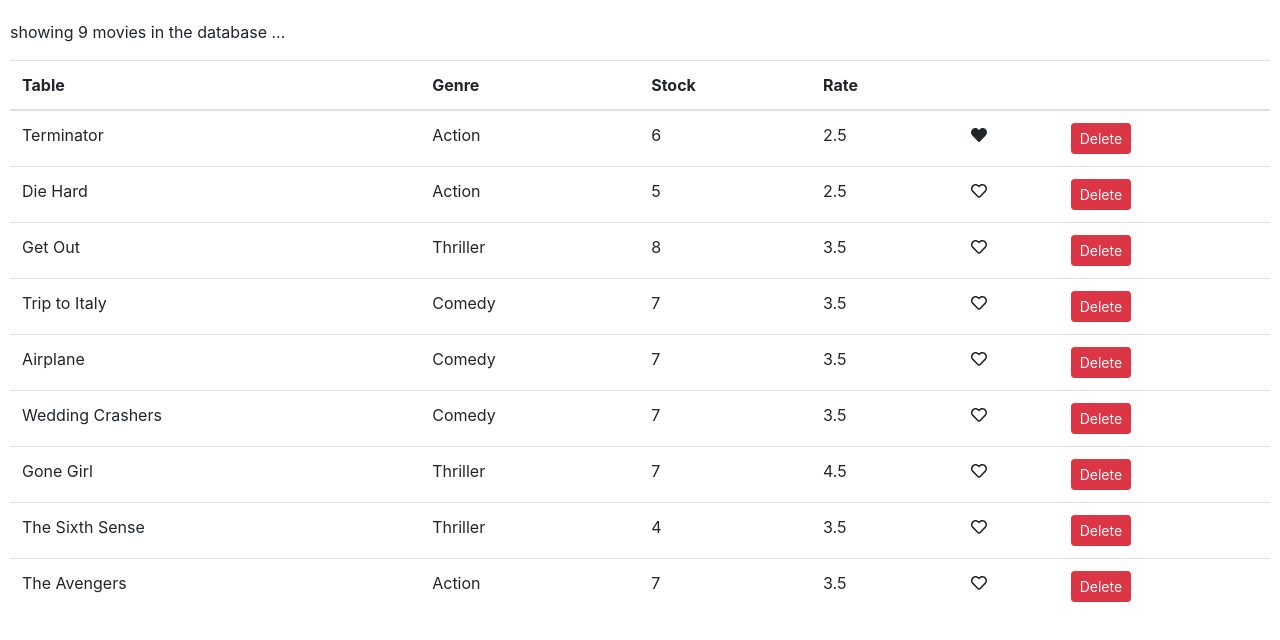
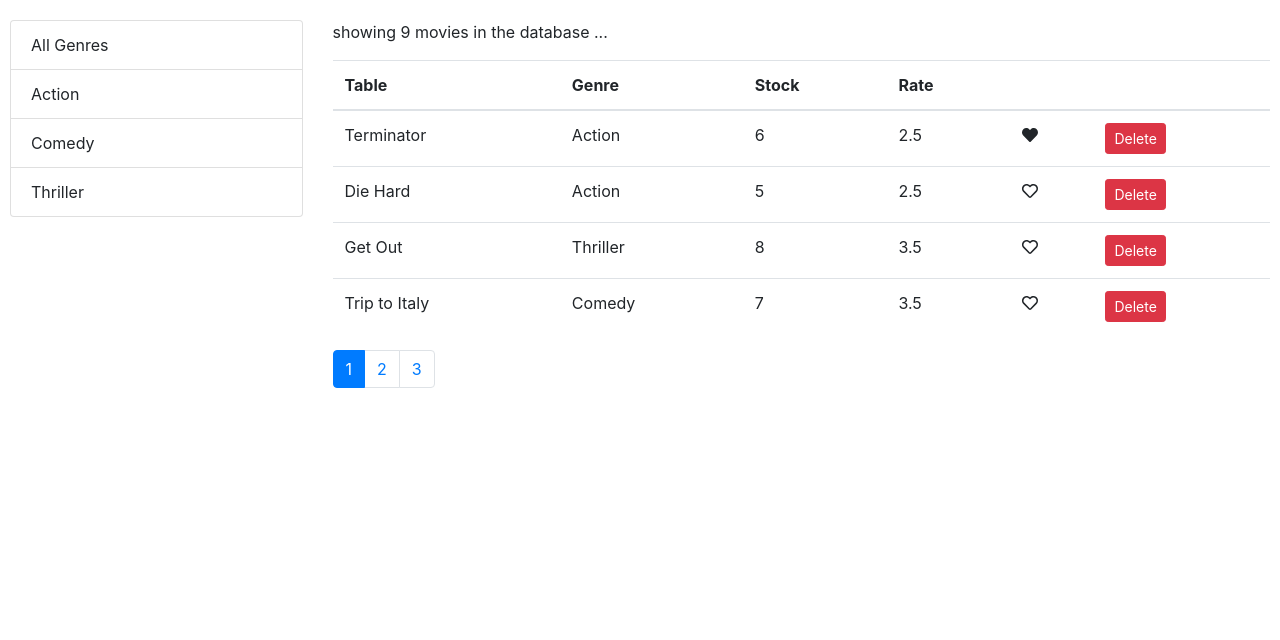
Before and after one commit to MortezaYaqubkhani/vidly_react, a React (Create React App) app: page / in a window 1280 px wide. Shown: the top 640 px of the page. Built offline with nearby package versions, Linux system fonts and the light colour scheme.

Commit message:
end of filtering exercise

```diff
--- a/package.json
+++ b/package.json
@@ -15,6 +15,8 @@
     "ag-grid-react": "^24.1.1",
     "bootstrap": "^4.5.3",
     "live-server": "^1.2.1",
+    "lodash": "^4.17.20",
+    "prop-types": "^15.7.2",
     "react": "^17.0.1",
     "react-dom": "^17.0.1",
     "react-scripts": "4.0.1",
--- a/src/App.js
+++ b/src/App.js
@@ -1,15 +1,12 @@
 import './App.css';
 import './components/movies';
 import Movies from './components/movies';
+import {library} from '@fortawesome/fontawesome-svg-core';
+import {fas} from '@fortawesome/free-solid-svg-icons';
+import {far} from '@fortawesome/free-regular-svg-icons';
+import {fab} from '@fortawesome/free-brands-svg-icons';
 
-import ReactDOM from 'react-dom'
-import { library } from '@fortawesome/fontawesome-svg-core'
-import { fas } from '@fortawesome/free-solid-svg-icons'
-import { far } from '@fortawesome/free-regular-svg-icons'
-import { fab } from '@fortawesome/free-brands-svg-icons'
-import { faCheckSquare, faCoffee, faHeart } from '@fortawesome/free-solid-svg-icons'
-
-library.add(fab, fas, far)
+library.add(fab, fas, far);
 
 function App() {
   return (
--- /dev/null
+++ b/src/components/genreList.jsx
@@ -0,0 +1,38 @@
+import React from 'react';
+
+const Genrelist = (props) => {
+  //interface
+  //list of the genres
+  //active genre list
+  const {
+    items,
+    textProperty,
+    valueProperty,
+    onItemSelect,
+    selectedItem,
+  } = props;
+
+  return (
+    <ul className="list-group">
+      {items.map((item) => (
+        <li
+          key={item[valueProperty]}
+          style={{cursor: 'pointer'}}
+          onClick={() => onItemSelect(item)}
+          className={
+            item === selectedItem ? 'list-group-item active' : 'list-group-item'
+          }
+        >
+          {item[textProperty]}
+        </li>
+      ))}
+    </ul>
+  );
+};
+
+Genrelist.defaultProps = {
+  textProperty: 'name',
+  valueProperty: '_id',
+};
+
+export default Genrelist;
--- a/src/components/like.jsx
+++ b/src/components/like.jsx
@@ -1,4 +1,4 @@
-import React, {Component} from 'react';
+import React from 'react';
 import {FontAwesomeIcon} from '@fortawesome/react-fontawesome';
 
 //input liked
--- a/src/components/movies.jsx
+++ b/src/components/movies.jsx
@@ -1,11 +1,23 @@
 import React, {Component} from 'react';
-import * as movieAPI from '../fakeMovieService';
+import {getMovies} from '../services/fakeMovieService';
+import {getGenres} from '../services/fakeGenreService';
 import Like from './like';
+import Pagination from './pagination';
+import {paginate} from '../utils/paginate';
+import GenreList from './genreList';
 
 class Movies extends Component {
   state = {
-    movies: movieAPI.getMovies(),
+    movies: [],
+    pageSize: 4,
+    currentPage: 1,
+    genres: [],
   };
+
+  componentDidMount() {
+    const genres = [{name: 'All Genres'}, ...getGenres()];
+    this.setState({movies: getMovies(), genres});
+  }
 
   handleDelete = (movie) => {
     const movies = this.state.movies.filter((m) => m._id !== movie._id);
@@ -20,13 +32,43 @@
     this.setState({movies});
   };
 
+  handlePageChange = (page) => {
+    this.setState({currentPage: page});
+  };
+
+  handleGenreSelect = (genre) => {
+    this.setState({selectedGenre: genre, currentPage: 1 });
+  };
+
   render() {
     const {length: count} = this.state.movies;
+    const {
+      pageSize,
+      currentPage,
+      selectedGenre,
+      movies: allMovies,
+    } = this.state;
+
     if (count === 0) return <p>There are no movies into the database ...</p>;
-    else
-      return (
-        <React.Fragment>
-          <p>showing {count} movies in the database ...</p>
+
+    let filteredMovies = selectedGenre && selectedGenre._id
+      ? allMovies.filter((m) => m.genre._id === selectedGenre._id)
+      : allMovies;
+
+    const movies = paginate(filteredMovies, currentPage, pageSize);
+    console.log(movies)
+
+    return (
+      <div className="row">
+        <div className="col-3">
+          <GenreList
+            items={this.state.genres}
+            selectedItem={this.state.selectedGenre}
+            onItemSelect={this.handleGenreSelect}
+          />
+        </div>
+        <div className="col">
+          <p>showing {filteredMovies.length} movies in the database ...</p>
           <table className="table">
             <thead>
               <tr>
@@ -39,7 +81,7 @@
               </tr>
             </thead>
             <tbody>
-              {this.state.movies.map((movie) => (
+              {movies.map((movie) => (
                 <tr key={movie._id}>
                   <td>{movie.title}</td>
                   <td>{movie.genre.name}</td>
@@ -63,8 +105,15 @@
               ))}
             </tbody>
           </table>
-        </React.Fragment>
-      );
+          <Pagination
+            itemsCount={filteredMovies.length}
+            pageSize={pageSize}
+            onPageChange={this.handlePageChange}
+            currentPage={currentPage}
+          />
+        </div>
+      </div>
+    );
   }
 }
 
--- /dev/null
+++ b/src/components/pagination.jsx
@@ -0,0 +1,39 @@
+import React from 'react';
+import _ from 'lodash';
+import PropTypes from 'prop-types';
+
+
+const Pagination = (props) => {
+  const {itemsCount, pageSize, currentPage, onPageChange} = props;
+
+  const page = Math.ceil(itemsCount / pageSize);
+  if (page === 1) return null;
+  const pages = _.range(1, page + 1);
+  return (
+    <nav>
+      <ul className="pagination">
+        {pages.map((page) => (
+          <li
+            style={{cursor: 'pointer'}}
+            key={page}
+            className={page === currentPage ? 'page-item active' : 'page-item'}
+          >
+            <a onClick={() => onPageChange(page)} className="page-link">
+              {page}
+            </a>
+          </li>
+        ))}
+      </ul>
+    </nav>
+  );
+};
+
+//to check the types of prop values
+Pagination.propTypes = {
+  itemsCount: PropTypes.number.isRequired,
+  pageSize: PropTypes.number.isRequired,
+  currentPage: PropTypes.number.isRequired,
+  onPageChange: PropTypes.func.isRequired,
+};
+
+export default Pagination;
--- a/src/index.js
+++ b/src/index.js
@@ -4,7 +4,7 @@
 import App from './App';
 import reportWebVitals from './reportWebVitals';
 import 'bootstrap/dist/css/bootstrap.css';
-import { FontAwesomeIcon } from '@fortawesome/react-fontawesome'
+
 
 ReactDOM.render(
   <React.StrictMode>
--- /dev/null
+++ b/src/utils/paginate.js
@@ -0,0 +1,8 @@
+import _ from 'lodash';
+
+export function paginate(items, pageNumber, pageSize) {
+  //calculate starting index for every page
+  const startIndex = (pageNumber - 1) * pageSize;
+
+  return _(items).slice(startIndex).take(pageSize).value();
+}
```
Also changed, not shown: src/services/fakeGenreService.js (renamed from src/fakeGenreService.js), src/services/fakeMovieService.js (renamed from src/fakeMovieService.js), 1 other file (tests, documents, lock files or other folders).
